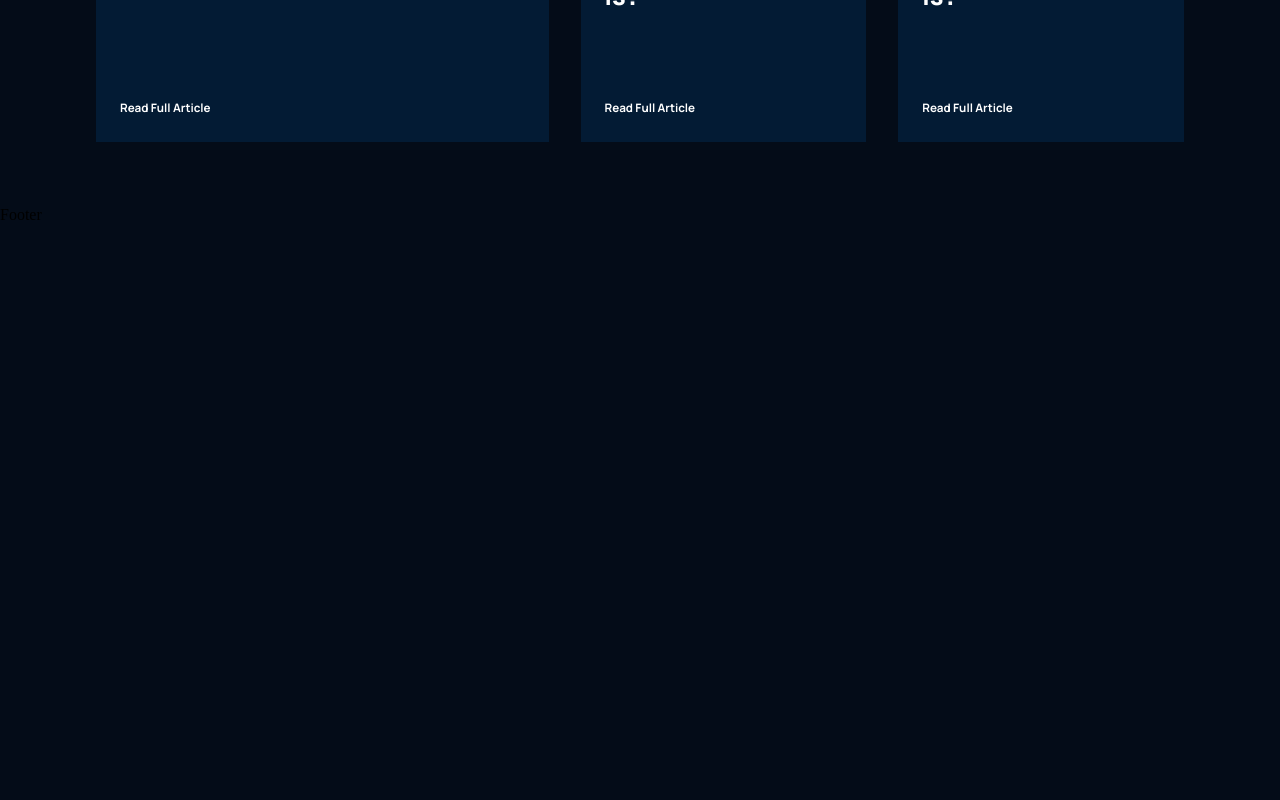
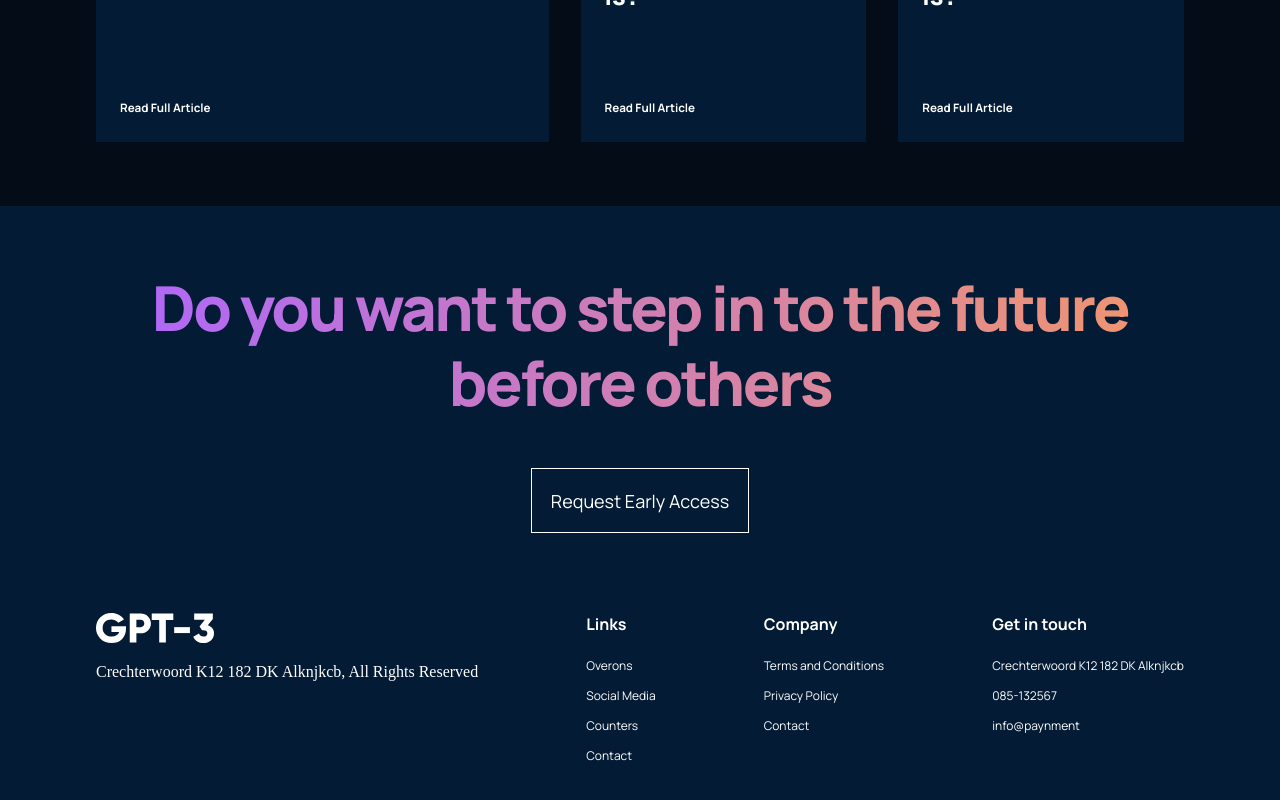
Before and after one commit to kiblykat/gpt3-jsm, a React (Create React App) app: page / in a window 1280 px wide. Shown: the part 3995-4795 px from the top of the page. Before the commit the page ends 4219 px from the top, so only its background shows below. Built offline with nearby package versions, Linux system fonts and the light colour scheme.

Commit message:
midway implementing footer container

```diff
--- a/src/containers/blog/blog.css
+++ b/src/containers/blog/blog.css
@@ -4,7 +4,7 @@
 }
 
 .gpt3__blog-heading{
-  width: 100%/;
+  width: 100%;
   text-align: left;
   margin-bottom: 5rem;
 }
--- a/src/containers/footer/Footer.jsx
+++ b/src/containers/footer/Footer.jsx
@@ -1,9 +1,43 @@
 import React from 'react'
 import './footer.css'
+import gpt3Logo from '../../assets/logo.svg'
 
 const Footer = () => {
   return (
-    <div>Footer</div>
+    <div className='gpt3__footer section__padding'>
+      <div className='gpt3__footer-heading'>
+        <h1 className='gradient__text'>Do you want to step in to the future before others</h1>
+      </div>
+      <div className='gpt3__footer-btn'>
+        <p>Request Early Access</p>
+      </div>
+
+      <div className='gpt3__footer-links'>
+        <div className='gpt3__footer-links_logo'>
+          <img src={gpt3Logo} alt="logo"/>
+          <p>Crechterwoord K12 182 DK Alknjkcb, All Rights Reserved</p>
+        </div>
+        <div className='gpt__footer-links_div' >
+          <h4>Links</h4>
+          <p>Overons</p>
+          <p>Social Media</p>
+          <p>Counters</p>
+          <p>Contact</p>
+        </div>
+        <div className='gpt__footer-links_div' >
+          <h4>Company</h4>
+          <p>Terms and Conditions</p>
+          <p>Privacy Policy</p>
+          <p>Contact</p>
+        </div>
+        <div className='gpt__footer-links_div' >
+          <h4>Get in touch</h4>
+          <p>Crechterwoord K12 182 DK Alknjkcb</p>
+          <p>085-132567</p>
+          <p>info@paynment</p>
+        </div>
+      </div>
+    </div>
   )
 }
 
--- a/src/containers/footer/footer.css
+++ b/src/containers/footer/footer.css
@@ -0,0 +1,73 @@
+.gpt3__footer{
+  display: flex;
+  flex-direction: column;
+  justify-content: center;
+  align-items: center;
+  background-color: var(--color-footer) ;
+  color:white;
+}
+
+.gpt3__footer-heading h1{
+  text-align: center;
+  font-family: var(--font-family);
+  font-size: 62px;
+  font-style: normal;
+  font-weight: 800;
+  line-height: 75px; /* 120.968% */
+  letter-spacing: -2.48px;
+  margin-bottom: 3rem;
+}
+
+.gpt3__footer-btn{
+  display: flex;
+  justify-content: center;
+  align-items: center;
+  border: 1px solid #FFF;
+  width: 218px;
+  height: 65px;
+  margin-bottom: 5rem;
+}
+
+.gpt3__footer-btn p{
+  font-family: var(--font-family);
+  font-size: 18px;
+  font-style: normal;
+  font-weight: 400;
+  line-height: normal;
+}
+
+.gpt__footer-links_div{
+  display: flex;
+  flex-direction: column;
+  justify-content: space-around;
+}
+
+.gpt3__footer-links_logo img{
+  width: 118px;
+  height: 30px;
+  margin-bottom: 1rem;
+}
+
+.gpt3__footer-links{
+  display: flex;
+  flex-direction: row;
+  justify-content: space-between;
+  align-items: flex-start;
+
+  width: 100%;
+  text-align: left;
+}
+
+.gpt__footer-links_div h4{
+  font-family: var(--font-family);
+  margin-bottom: 1rem;
+}
+
+
+.gpt__footer-links_div p{
+  font-family: var(--font-family);
+  font-size: 12px;
+  line-height: 14px;
+  margin: 0.5rem 0;
+  cursor:pointer;
+}
```
